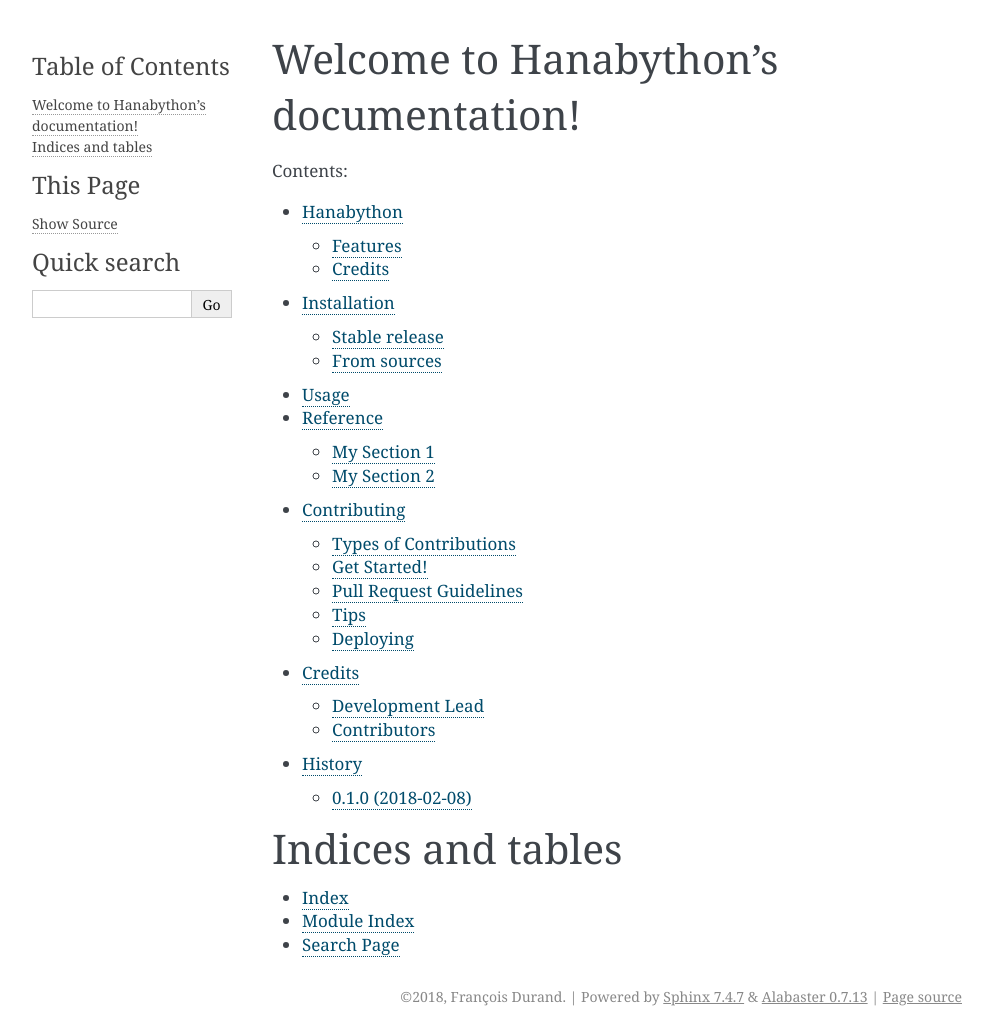
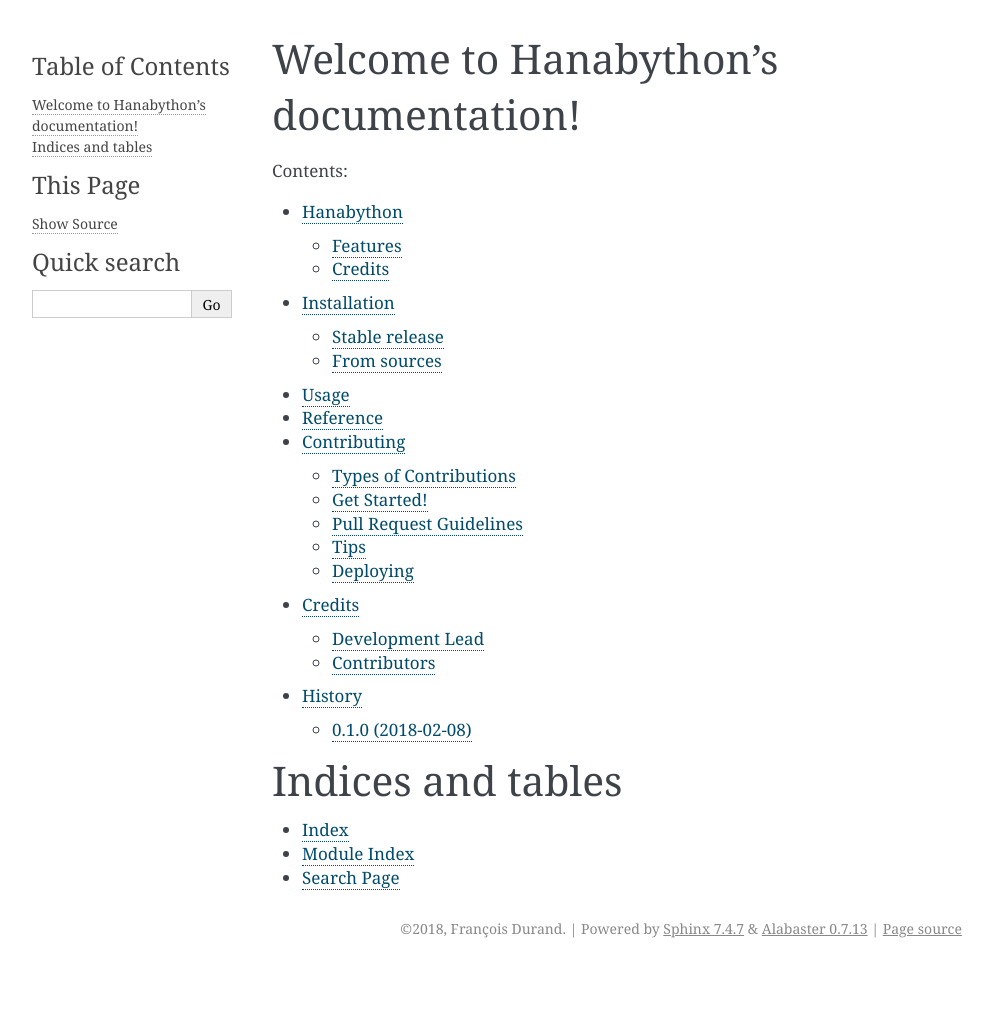
Before and after one commit to francois-durand/hanabython, a Sphinx documentation site: the page built from docs/index.rst, in a window 1280 px wide. Shown: the whole page, without its empty margins (148-1141 px from the left). Built offline with Sphinx 7.4.7, drawn with Linux system fonts in a browser that asks for light colours; pages that are not in the unit, such as notebooks, are missing from menus; after the commit the page ends 968 px from its top, so only the background shows below that.

Commit message:
RTD test

```diff
--- a/docs/reference.rst
+++ b/docs/reference.rst
@@ -1,14 +1,8 @@
 Reference
 =========
-
-My Section 1
-------------
 
 .. autoclass:: hanabython.MyClass
     :members:
 
-My Section 2
-------------
-
 .. autoclass:: hanabython.MyClass2
     :members:
```
